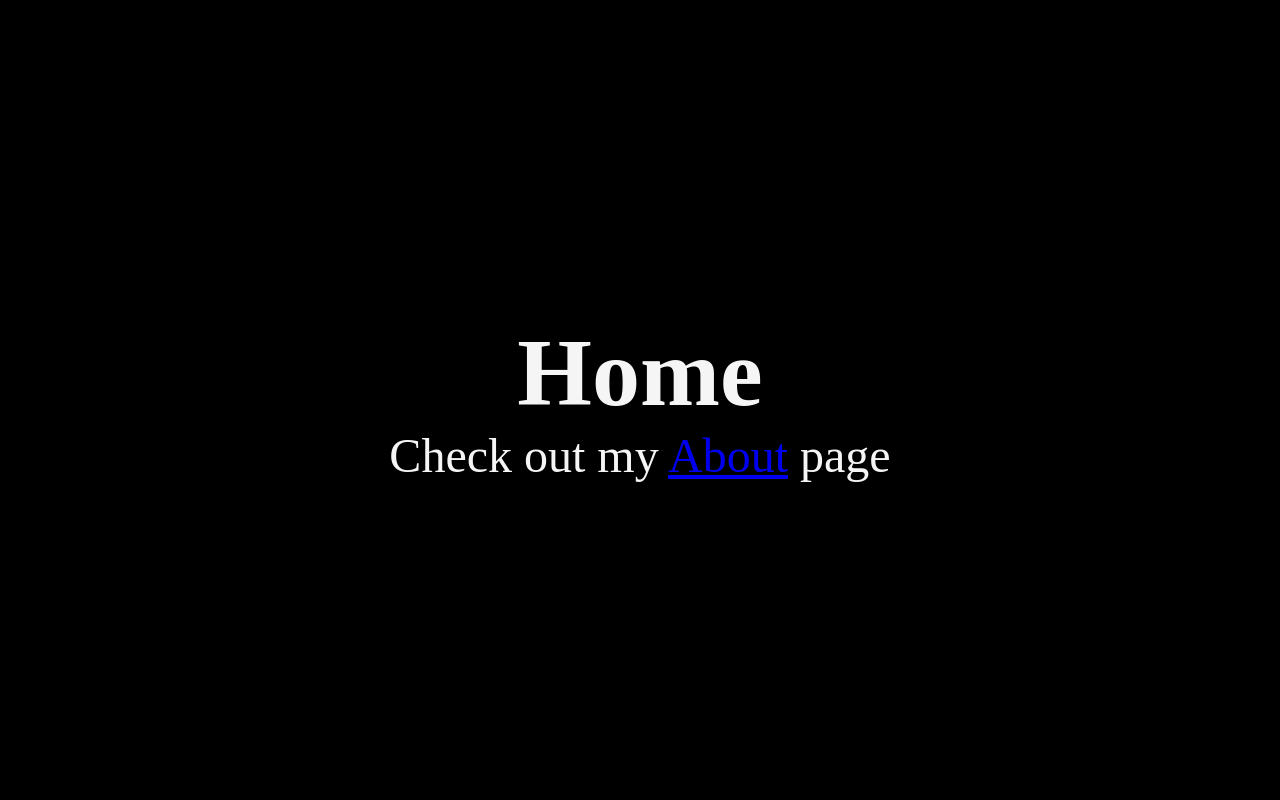
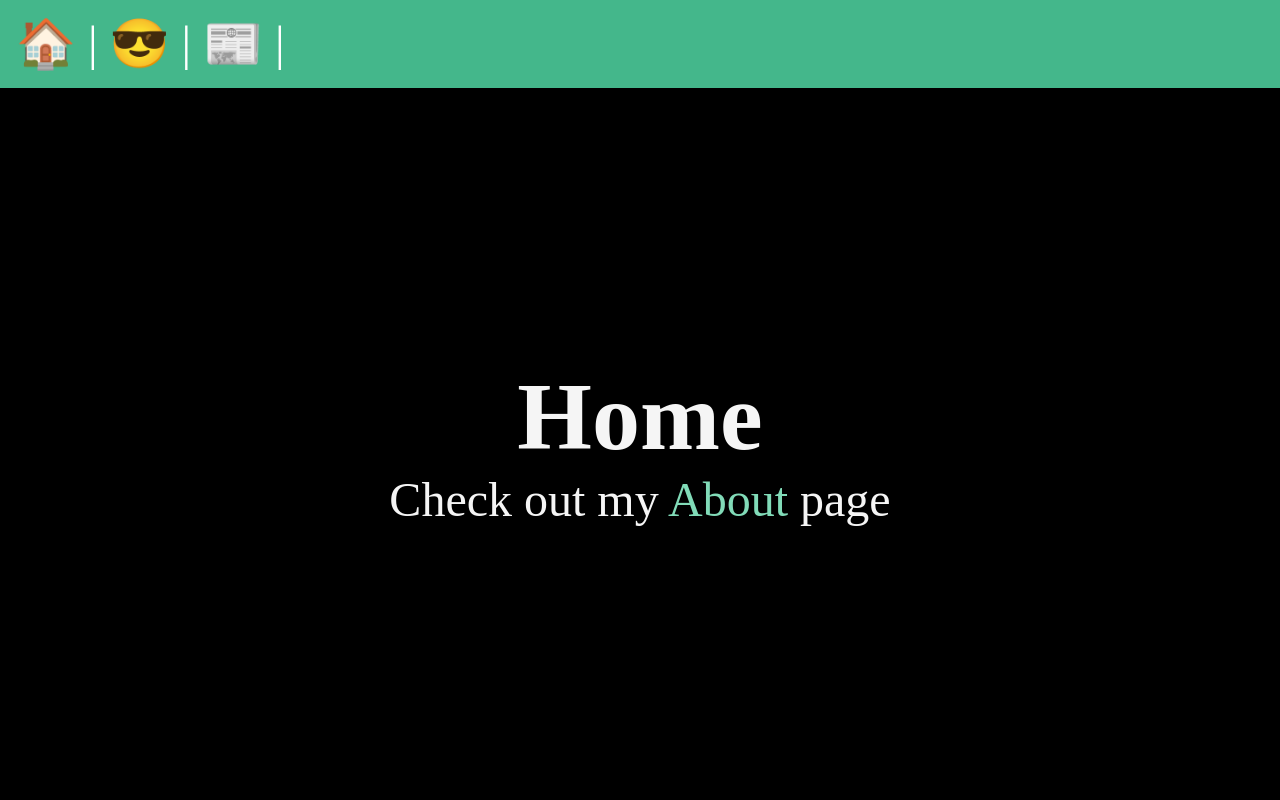
Before and after one commit to Sughnenter/django-recap, a Django app: template myproject/templates/home.html in a window 1280 px wide. Run offline with Django 5.2, Linux system fonts and the light colour scheme; the template is opened without the code that fills it, so the values that code supplies are empty; parts of the project's set-up code (start-up, migrations or seed data) failed here and were passed over.

Commit message:
updated templates

```diff
--- a/myproject/static/css/style.css
+++ b/myproject/static/css/style.css
@@ -5,8 +5,8 @@
 }
 body{
   min-height: 100vh;
-  display: grid;
-  place-content: center;
+  display: flex;
+  flex-flow: column;
   font-size :3rem;
   background-color: black;
   color :whitesmoke;
@@ -14,3 +14,21 @@ body{
 h1, p{
   text-align: center;
 }
+main{
+  flex-grow: 1;
+  display: grid;
+  place-content: center;
+}
+ a{
+  text-decoration: none;
+  color: #81dbb8;
+ }
+ a:hover{
+  opacity: .85;
+ }
+ nav{
+  padding: 1rem;
+  background-color: #44b78b;
+  color: white;
+  font-size: 2.5 rem;
+ }
--- a/myproject/templates/home.html
+++ b/myproject/templates/home.html
@@ -1,14 +1,8 @@
-<!DOCTYPE html>
-{% load static %}
-<html lang="en">
-  <head>
-    <meta charset="UTF-8" />
-    <meta name="viewport" content="width=device-width, initial-scale=1.0" />
-    <title>Home</title>
-    <link rel="stylesheet" href="{% static 'css/style.css' %}" />
-  </head>
-  <body>
-    <h1>Home</h1>
-    <p>Check out my <a href="/about"> About</a> page</p>
-  </body>
-</html>
+{% extends 'layout.html' %}
+{% block title %}
+home
+{% endblock %}
+{% block content %}
+<h1>Home</h1>
+<p>Check out my <a href="/about"> About</a> page</p>
+{% endblock %}
--- /dev/null
+++ b/myproject/templates/layout.html
@@ -0,0 +1,17 @@
+<!DOCTYPE html>
+{% load static %}
+<html lang="en">
+  <head>
+    <meta charset="UTF-8" />
+    <meta name="viewport" content="width=device-width, initial-scale=1.0" />
+    <title>{% block title %} django app {% endblock %}</title>
+    <link rel="stylesheet" href="{% static 'css/style.css' %}" />
+    <script src="{% static 'js/main.js' %}" defer></script>
+  </head>
+  <body>
+    <nav>
+      <a href="/">🏠</a> | <a href="/about"> 😎</a> | <a href="/posts">📰</a> |
+    </nav>
+    <main>{% block content %} {% endblock %}</main>
+  </body>
+</html>
```
Also changed, not shown: myproject/posts/templates/posts/posts_list.html (+7 -11 lines), myproject/templates/about.html (+8 -15 lines).
